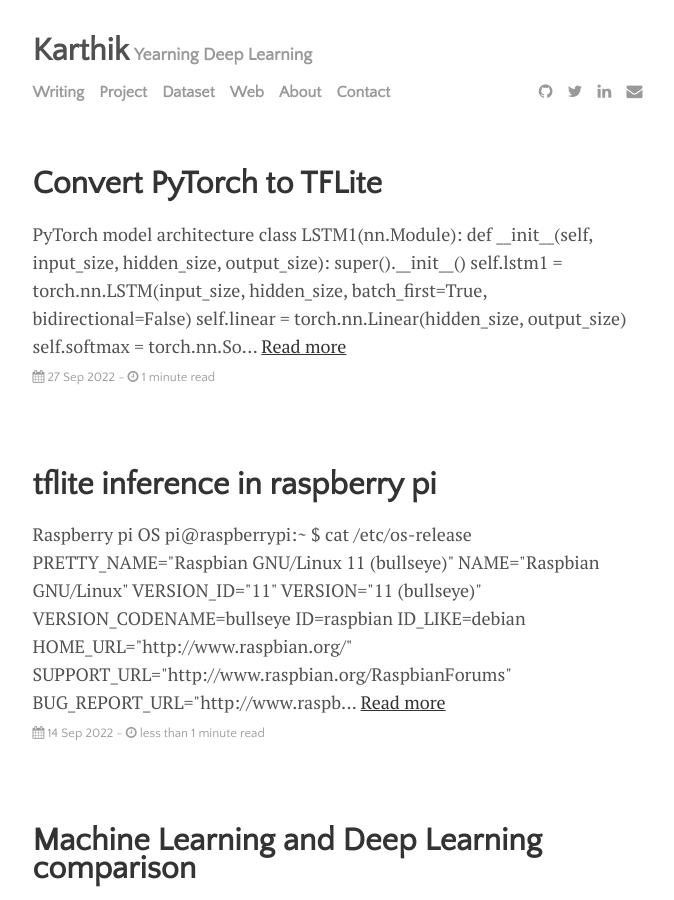
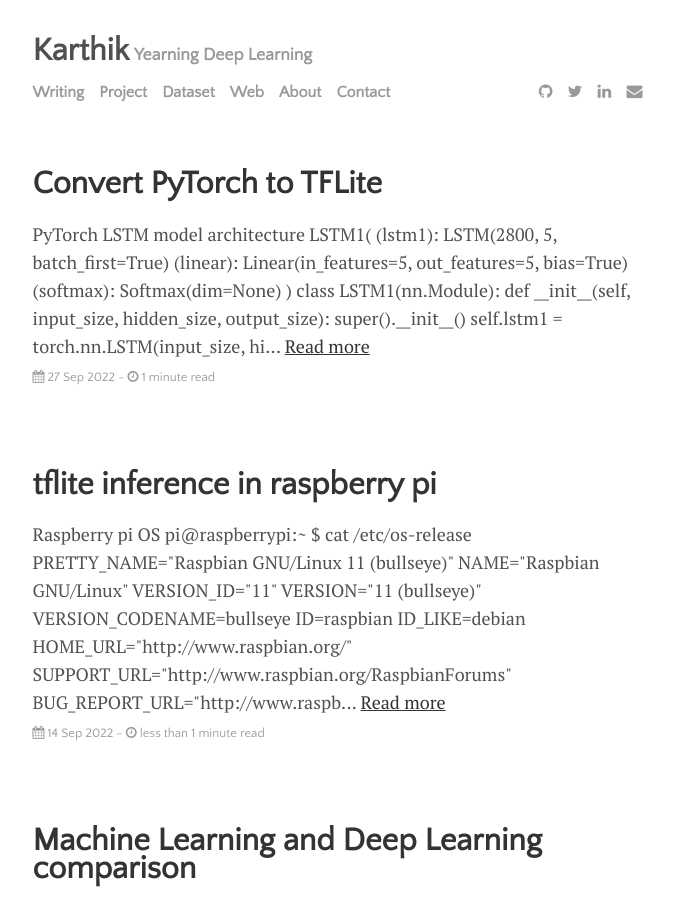
Before and after one commit to karthikziffer/karthikziffer.github.io, a Jekyll site: the page built from index.html, in a window 1280 px wide and 900 px high. Shown: the whole window, without its empty margins (300-974 px from the left). Built offline with Jekyll 4.4.1, drawn with Linux system fonts in a browser that asks for light colours; the list of posts is cut into pages by our own code.

Commit message:
changes - pytorch to tflite code

````diff
--- a/_posts/2022-09-27-convert-pytorch-to-tflite.md
+++ b/_posts/2022-09-27-convert-pytorch-to-tflite.md
@@ -15,11 +15,21 @@
 
 <br>
 
-## PyTorch model architecture
+## PyTorch LSTM model architecture
 
 <br>
 
-![image-20220927154510444](C:\Users\karth\AppData\Roaming\Typora\typora-user-images\image-20220927154510444.png)
+
+
+```
+LSTM1(
+  (lstm1): LSTM(2800, 5, batch_first=True)
+  (linear): Linear(in_features=5, out_features=5, bias=True)
+  (softmax): Softmax(dim=None)
+)
+```
+
+
 
 
 
````
Also changed, not shown: other parts of _posts/2022-09-27-convert-pytorch-to-tflite.md (+3 -21 lines).
